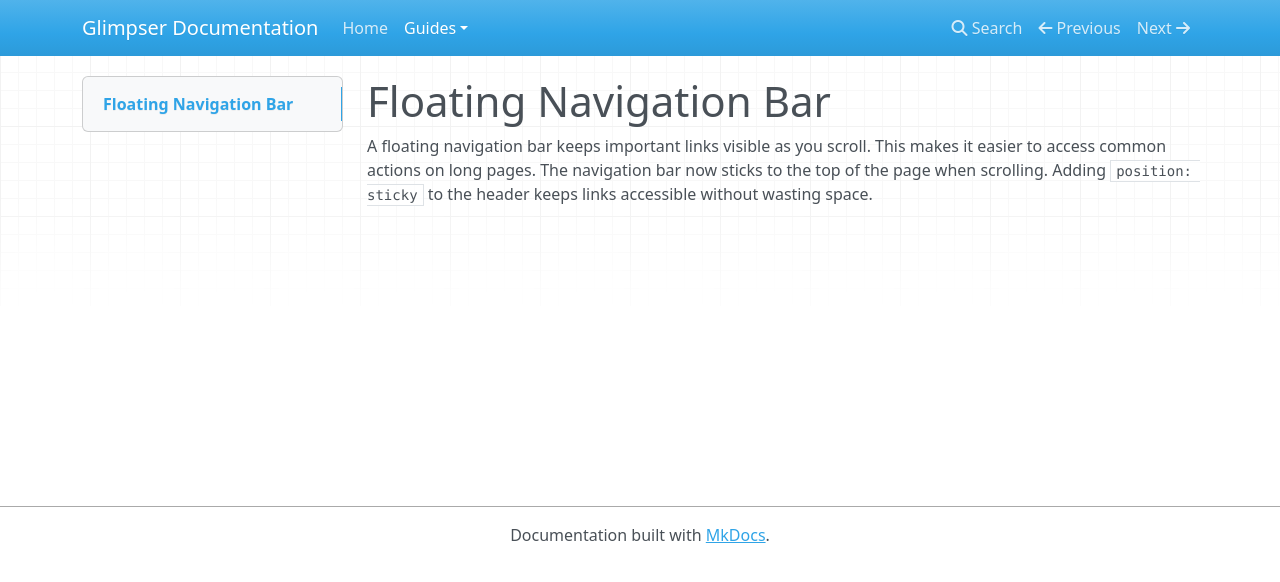
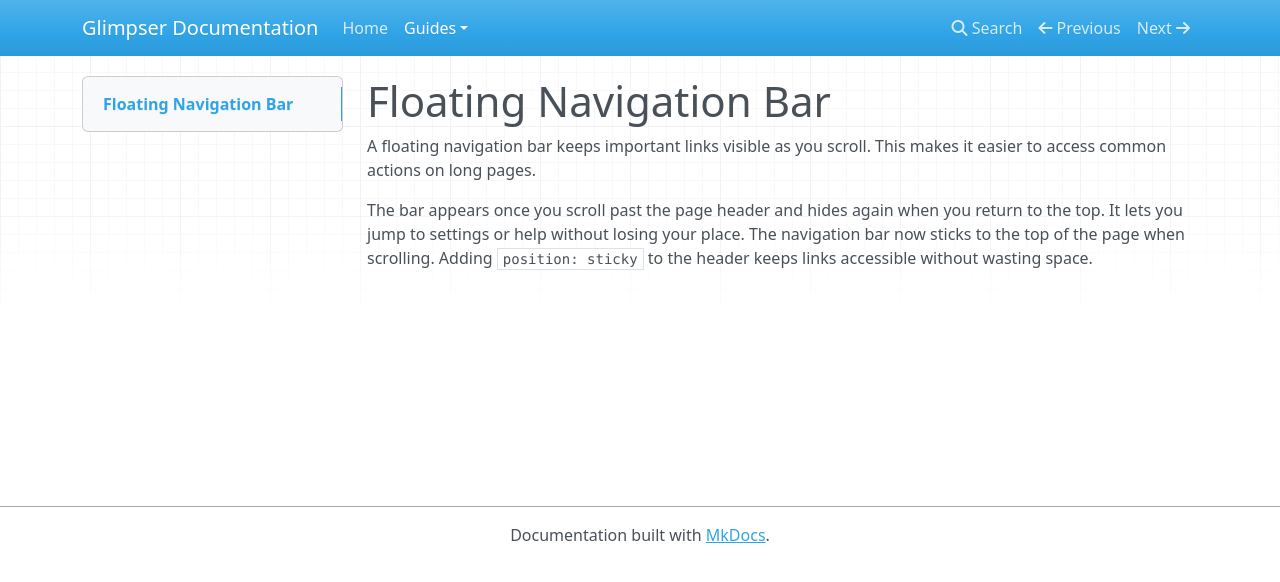
Before and after one commit to KristopherKubicki/glimpser, an MkDocs documentation site: the page built from docs/floating_nav.md, in a window 1280 px wide. Shown: the top 582 px of the page. Built offline with MkDocs 1.6.1, drawn with Linux system fonts in a browser that asks for light colours; nearby versions of some CDN libraries.

Commit message:
docs: expand feature docs

```diff
--- a/docs/floating_nav.md
+++ b/docs/floating_nav.md
@@ -1,6 +1,8 @@
 # Floating Navigation Bar
 
 A floating navigation bar keeps important links visible as you scroll. This makes it easier to access common actions on long pages.
+
+The bar appears once you scroll past the page header and hides again when you return to the top. It lets you jump to settings or help without losing your place.
 The navigation bar now sticks to the top of the page when scrolling.
 Adding `position: sticky` to the header keeps links accessible without
 wasting space.
```
Also changed, not shown: docs/captions_live_update.md (+2 -0 lines), docs/search_autocomplete.md (+2 -0 lines), 1 other file.
